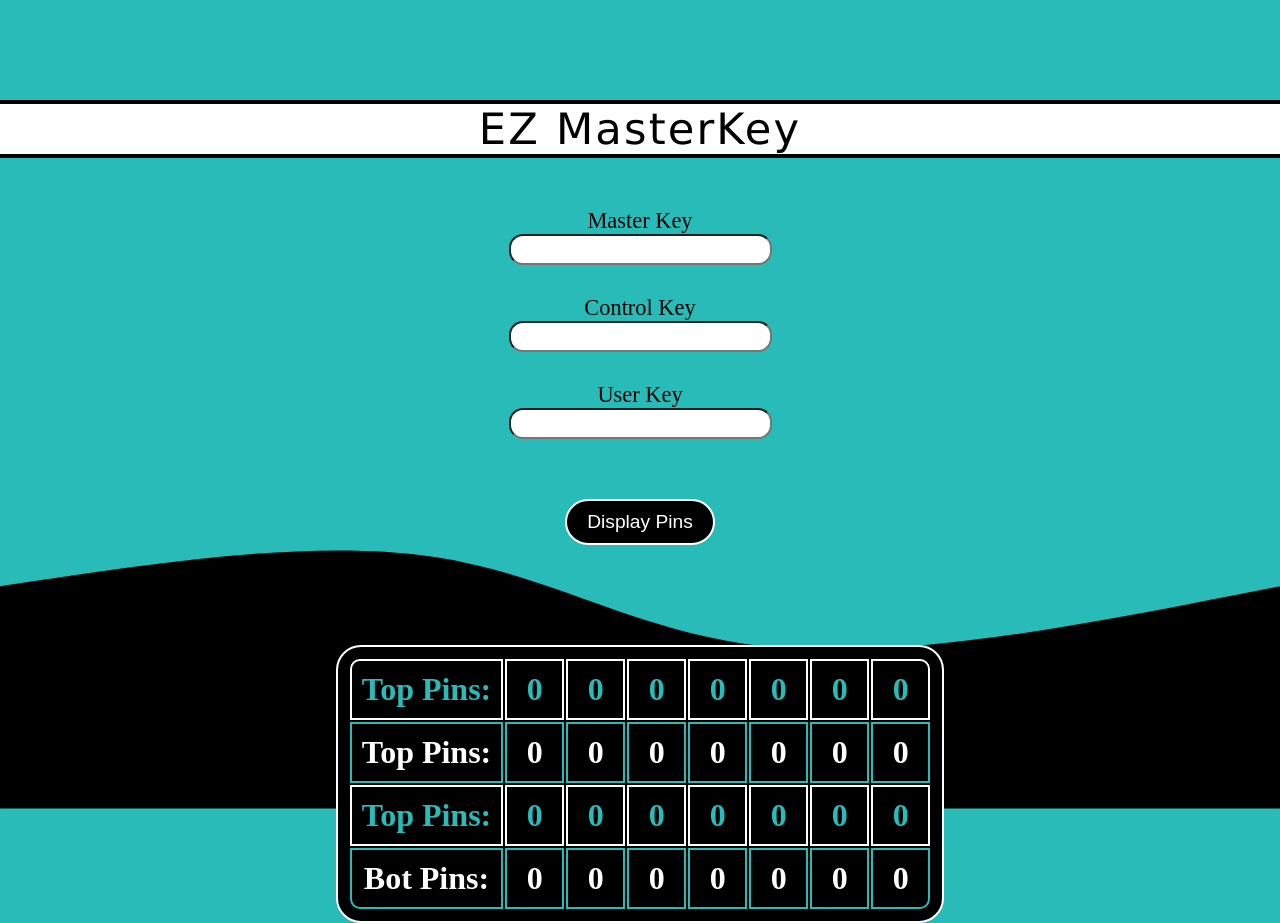
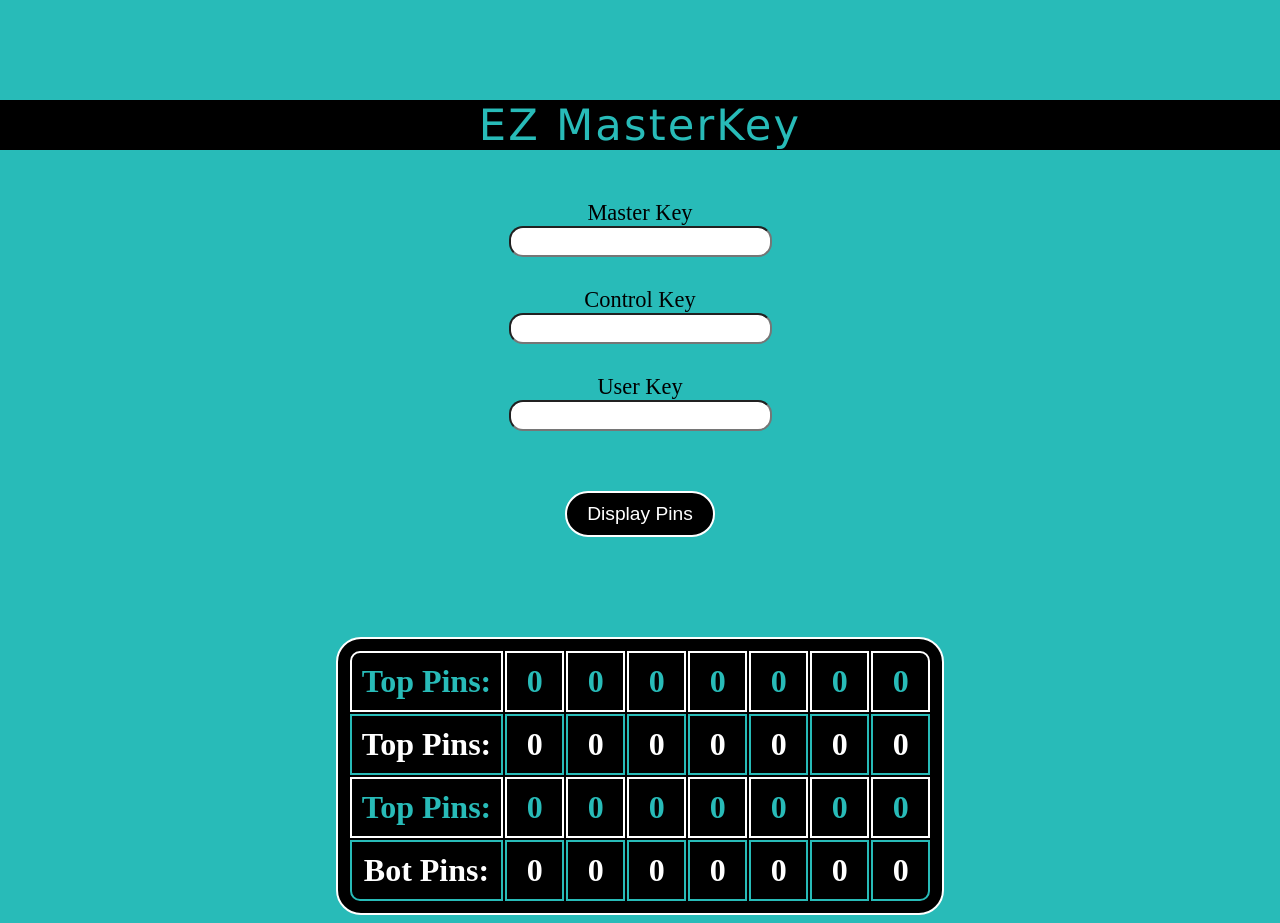
Before and after one commit to 25Moon/25moon.github.io, a plain HTML site: page index.html in a window 1280 px wide. Drawn offline with Linux system fonts and the light colour scheme.

Commit message:
Add files via upload

```diff
--- a/index.html
+++ b/index.html
@@ -18,12 +18,10 @@
 
 </head>
 <body>
-<div class="svg-div">
-    <svg  id="svg" viewBox="0 0 1440 490" xmlns="http://www.w3.org/2000/svg" class="transition duration-300 ease-in-out delay-150"><path d="M 0,500 C 0,500 0,250 0,250 C 176.40000000000003,223.20000000000002 352.80000000000007,196.40000000000003 489,217 C 625.1999999999999,237.59999999999997 721.2,305.59999999999997 873,319 C 1024.8,332.40000000000003 1232.4,291.20000000000005 1440,250 C 1440,250 1440,500 1440,500 Z" stroke="none" stroke-width="0"  fill-opacity="1" class="transition-all duration-300 ease-in-out delay-150 path-0"></path></svg>
-</div>
-<hr class="mg100">
+<!--<div class="svg-div">-->
+<!--    <svg  id="svg" viewBox="0 0 1440 490" xmlns="http://www.w3.org/2000/svg" class="transition duration-300 ease-in-out delay-150"><path d="M 0,500 C 0,500 0,250 0,250 C 176.40000000000003,223.20000000000002 352.80000000000007,196.40000000000003 489,217 C 625.1999999999999,237.59999999999997 721.2,305.59999999999997 873,319 C 1024.8,332.40000000000003 1232.4,291.20000000000005 1440,250 C 1440,250 1440,500 1440,500 Z" stroke="none" stroke-width="0"  fill-opacity="1" class="transition-all duration-300 ease-in-out delay-150 path-0"></path></svg>-->
+<!--</div>-->
 <h1>EZ MasterKey</h1>
-<hr>
 <form name="death-form" method="POST" data-netlify="true" data-netlify-honeypot="bot-field">
     <div class="cuts">
         <div class="cut">
--- a/mobile.css
+++ b/mobile.css
@@ -31,15 +31,15 @@ hr {
     padding: 0;
 }
 h1 {
-    margin: 0 0 0 0;
+    margin: 100px 0 0 0;
     padding: 0;
     font-size: 2.7em;
-    color: black;
+    color: #28bbb8;
     font-family: Verdana, Arial, Helvetica, sans-serif;
     font-weight: 400;
     letter-spacing: .05em;
     text-align: center;
-    background: white;
+    background: black;
 }
 h3 {
     margin: 40px 0 0 0;
--- a/styles.css
+++ b/styles.css
@@ -31,15 +31,15 @@ hr {
     padding: 0;
 }
 h1 {
-    margin: 0 0 0 0;
+    margin: 100px 0 0 0;
     padding: 0;
     font-size: 2.7em;
-    color: black;
+    color: #28bbb8;
     font-family: Verdana, Arial, Helvetica, sans-serif;
     font-weight: 400;
     letter-spacing: .05em;
     text-align: center;
-    background: white;
+    background: black;
 }
 h3 {
     margin: 40px 0 0 0;
```
